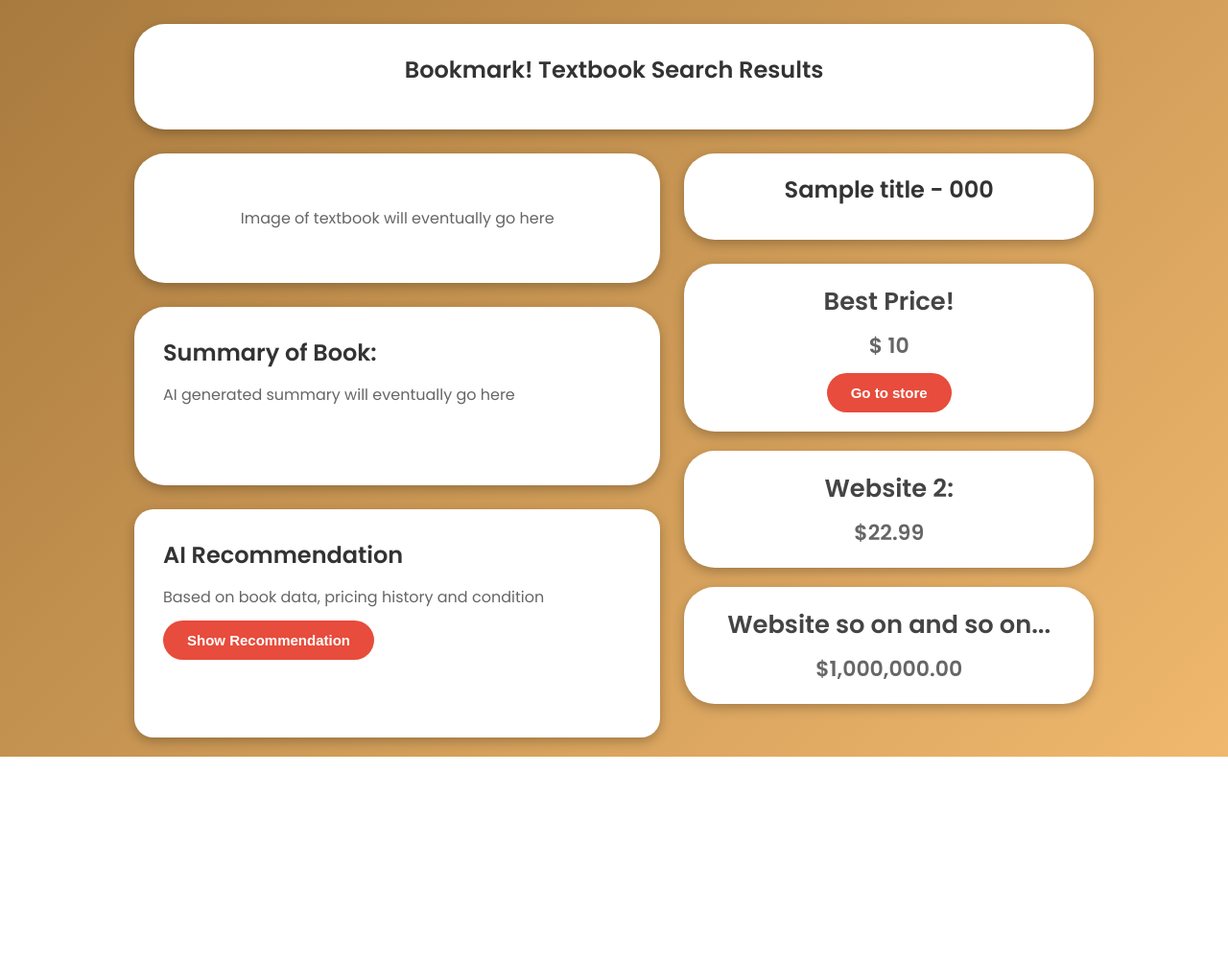
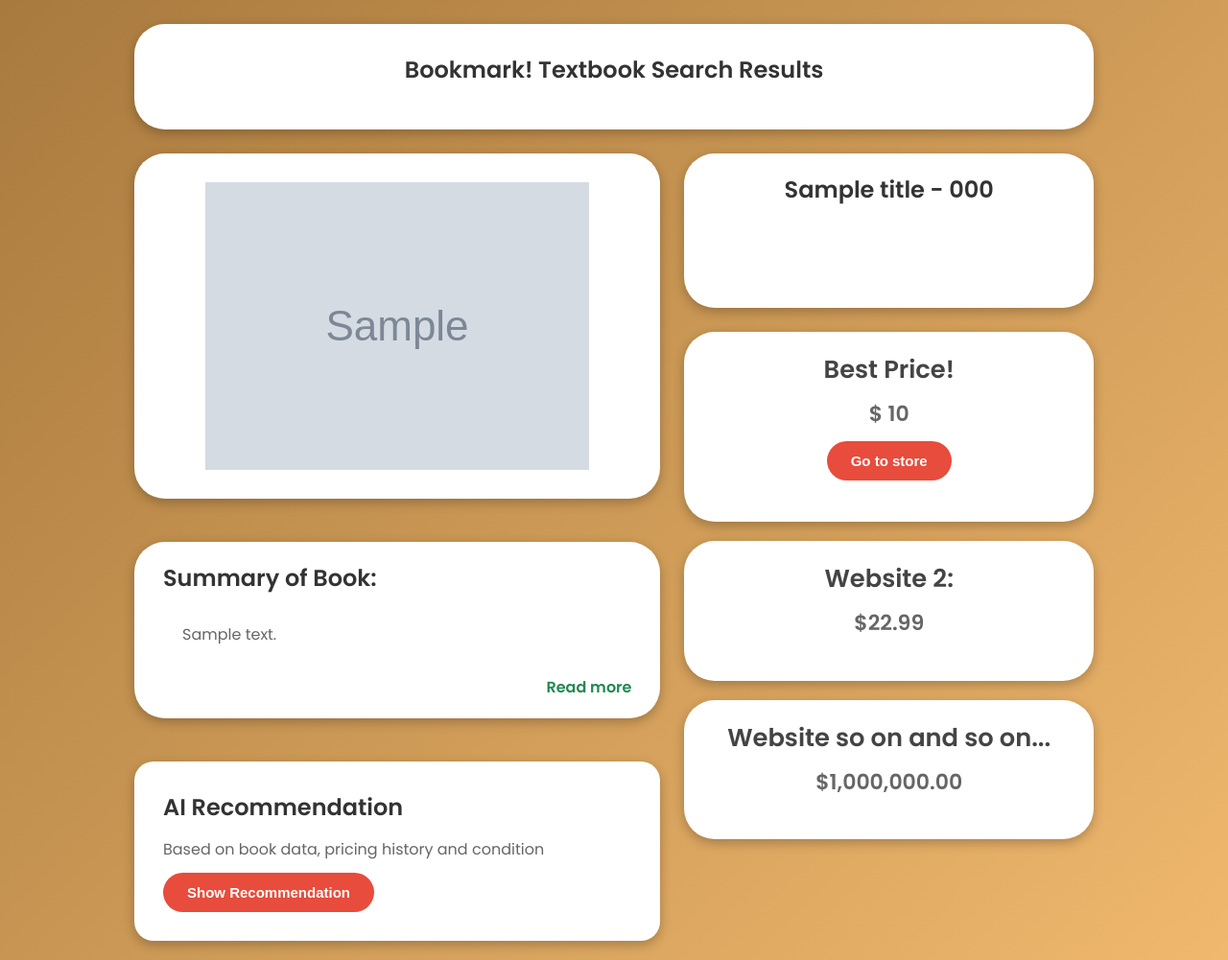
Before and after one commit to ImJustHenry/Bookmark, a Flask app: template templates/ResultsPage.html in a window 1280 px wide. Shown: the part 70-1071 px from the top of the page at 96% size. Before the commit the page ends 859 px from the top, so only its background shows below. Run offline with Flask 3, Linux system fonts and the light colour scheme; the template is opened without the code that fills it: most values are stand-ins (such as "Sample title", 1, 10 or a date in 2020); grey boxes marked "Sample" are stand-in pictures.

Commit message:
Added Summary with expandable and book image. Also fixed home nav button on resultpage

```diff
--- a/src/book.py
+++ b/src/book.py
@@ -13,7 +13,7 @@ class Medium(Enum):
     INTERACTIVE = 3
 
 class Book:
-    def __init__(self, link: str, title: str, isbn: int, price: float, condition: Condition, medium: Medium):
+    def __init__(self, link: str, title: str, isbn: int, price: float, condition: Condition, medium: Medium, description: str = "No description available.", image: str = ""):
         self.link=link
         self.title=title
         self.isbn=isbn
--- a/src/flask_server.py
+++ b/src/flask_server.py
@@ -28,7 +28,7 @@ book_search_service = BookSearchService()
 logging.basicConfig(level=logging.INFO)
 
 # Global variable for best book (from main branch)
-best_book = book.Book("", "", 0, 0, book.Condition.UNKNOWN, book.Medium.UNKNOWN)
+best_book = book.Book("", "", 0, 0, book.Condition.UNKNOWN, book.Medium.UNKNOWN, "")
 
 @app.route("/")
 def home(): #renamed this from "results" to "home" for clarity
@@ -48,8 +48,10 @@ def results_page():
     isbn = best_book.isbn
     price = best_book.price
     link = best_book.link
+    description = best_book.description
+    image = best_book.image
     print(title)
-    return render_template("ResultsPage.html", link = link, title = title, price = price, isbn = isbn)
+    return render_template("ResultsPage.html", link = link, title = title, price = price, isbn = isbn, description = description, image = image)
 
 @app.route("/api/search/book", methods=["POST"])
 def search_book_api():
@@ -143,6 +145,8 @@ def go(data):
                 found_book = book_finder.find_cheapest_book(isbn)
                 if found_book != None:
                     best_book = found_book
+                    best_book.description = book_results[0].get('description', 'No description available.')
+                    best_book.image = book_results[0].get('thumbnail', '')
                     socketio.emit('redirect', url_for('results_page'))
         except Exception as e:
             logging.error(f"Error updating best_book: {str(e)}")
--- a/src/google_books_api.py
+++ b/src/google_books_api.py
@@ -115,7 +115,7 @@ class GoogleBooksAPI:
                 'isbn': isbn,  # Primary ISBN for searching
                 'published_date': published_date,
                 'publisher': publisher,
-                'description': description[:500] + '...' if len(description) > 500 else description,
+                'description': description,
                 'page_count': page_count,
                 'thumbnail': thumbnail,
                 'google_books_link': google_books_link,
--- /dev/null
+++ b/static/expand.js
@@ -0,0 +1,9 @@
+document.addEventListener("DOMContentLoaded", function() {
+    const outer = document.querySelector(".summary-outer");
+    const readMore = document.getElementById("readMore");
+
+    readMore.addEventListener("click", function() {
+        outer.classList.toggle("expanded");
+        readMore.textContent = outer.classList.contains("expanded") ? "Read less" : "Read more";
+    });
+});
--- a/templates/ResultsPage.html
+++ b/templates/ResultsPage.html
@@ -69,11 +69,39 @@
                 box-shadow: 0 4px 12px rgba(0,0,0,0.25);
             }
 
-            .aiSummary {
+            .summary-outer {
                 background: white;
                 border-radius: 32px;
-                padding: 30px;
+                padding: 20px 30px;
                 box-shadow: 0 4px 12px rgba(0,0,0,0.25);
+                margin: 20px 0;
+            }
+
+            .summary-inner {
+                background: white;
+                border-radius: 16px;
+                padding: 15px 20px;
+                max-height: 150px;
+                overflow: hidden;
+                transition: max-height 0.3s ease;
+                margin-bottom: 15px;
+            }
+
+            .summary-outer.expanded .summary-inner {
+                max-height: none;
+            }
+
+            .summary-footer {
+                display: flex;
+                justify-content: flex-end;   /* push button to the right */
+            }
+
+            .read-more {
+                display: inline-block;
+                color: #22874f;
+                font-weight: bold;
+                cursor: pointer;
+                text-align: right;
             }
 
             .aiRecommendation {
@@ -171,7 +199,7 @@
       <div class="screen">
         <nav class="header">
             <div class="headerButton">
-                <a href="#home">
+                <a href="/">
                 <button type="button" class="submitButton">Home</button>
                 </a>
             </div>
@@ -185,13 +213,17 @@
 
             <div class="leftContent">
                 <div class="textbookContainer">
-                    <p>Image of textbook will eventually go here</p>
+                    <img src="{{ image }}" alt="{{ title }}" class="textbook-image">
                 </div>
-                <div class="aiSummary">
+                <div class="summary-outer">
                     <h2>Summary of Book:</h2>
-                    <p>AI generated summary will eventually go here</p>
+                    <div class="summary-inner">
+                        <p class="summary-text" id="summaryText">{{ description }}</p>
+                    </div>
+                    <div class="summary-footer">
+                        <span class="read-more" id="readMore">Read more</span>
+                    </div>
                 </div>
-
                 <div class="aiRecommendation">
                     <h2>AI Recommendation</h2>
                     <p>Based on book data, pricing history and condition</p>
@@ -227,5 +259,7 @@
         </div>
       </div>
 
+      <script src="/static/expand.js"></script>
+
     </body>
 </html>
--- a/templates/index.html
+++ b/templates/index.html
@@ -170,7 +170,7 @@
       <h1>Bookmark!</h1>
       <h2>Find Your Textbooks Instantly</h2>
       <nav class="navbar">
-         <a href="#home">Home</a>
+         <a href="/">Home</a>
          <a href="#about">About</a>
          <a href="#wishlist">Wishlist</a>
       </nav>
```
